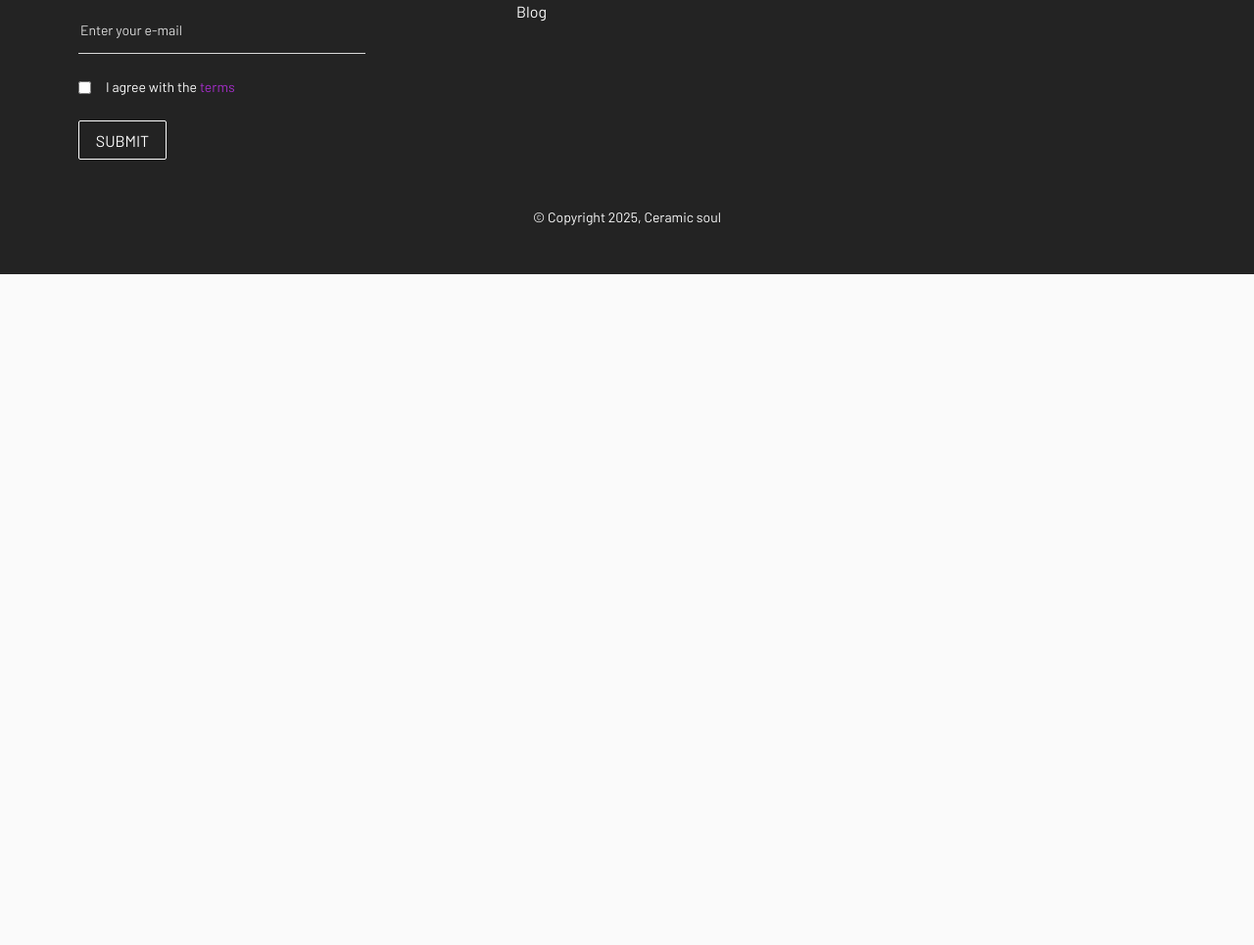
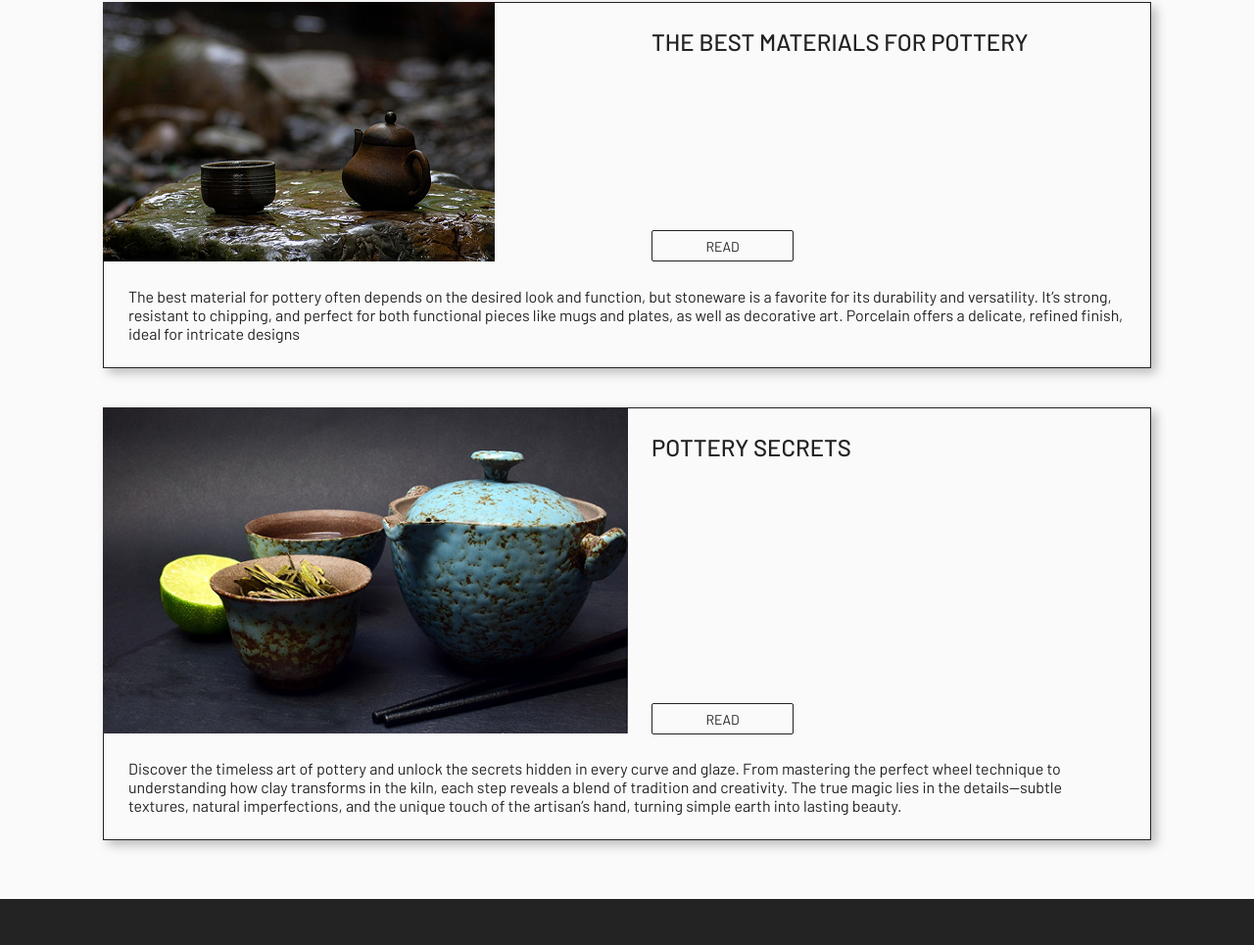
Before and after one commit to Valerii-Hud/ceramic-soul, a website built with Vite: page pages/blog.html in a window 1280 px wide. Shown: the part 822-1787 px from the top of the page at 98% size. Before the commit the page ends 1102 px from the top, so only its background shows below. Built offline with nearby package versions, Linux system fonts and the light colour scheme.

Commit message:
fix: fixed roating

```diff
--- a/pages/blog.html
+++ b/pages/blog.html
@@ -23,7 +23,9 @@
               </div>
               <nav class="header__menu-nav">
                 <ul>
-                  <li><a href="/" class="header__menu-link">Home</a></li>
+                  <li>
+                    <a href="/index.html" class="header__menu-link">Home</a>
+                  </li>
                   <li>
                     <a href="catalog.html" class="header__menu-link">Catalog</a>
                   </li>
@@ -45,21 +47,74 @@
             </div>
             <nav class="header__nav">
               <ul>
-                <li><a href="#" class="header__link">Catalog</a></li>
-                <li><a href="#" class="header__link">Blog</a></li>
-                <li><a href="#" class="header__link">About</a></li>
+                <li><a href="/index.html" class="header__link">Home</a></li>
+                <li><a href="catalog.html" class="header__link">Catalog</a></li>
+                <li><a href="about.html" class="header__link">About</a></li>
               </ul>
             </nav>
           </header>
-          <h1 class="title__h1 blog__title">Our digital notes</h1>
+          <h1 class="title__h2 blog__title">Our digital notes</h1>
           <div class="blog__wrapper">
             <div class="blog__card">
               <div class="blog__data pure-g">
                 <div class="pure-u-1 pure-u-md-1-2">
-                  <img src="../src/img/form/tea.jpg" alt="tea" />
+                  <img
+                    class="blog__img"
+                    src="../src/img/form/tea.jpg"
+                    alt="tea"
+                  />
                 </div>
+                <div class="pure-u-1 pure-u-md-1-2 blog__data-column">
+                  <h3 class="title__h3 blog__title-h3">Pottery secrets</h3>
+                  <button class="btn__read">Read</button>
+                </div>
+              </div>
+              <div class="blog__descr">
+                Discover the timeless art of pottery and unlock the secrets
+                hidden in every curve and glaze. From mastering the perfect
+                wheel technique to understanding how clay transforms in the
+                kiln, each step reveals a blend of tradition and creativity. The
+                true magic lies in the details—subtle textures, natural
+                imperfections, and the unique touch of the artisan’s hand,
+                turning simple earth into lasting beauty.
+              </div>
+            </div>
+            <div class="blog__card">
+              <div class="blog__data pure-g">
                 <div class="pure-u-1 pure-u-md-1-2">
-                  <h3 class="title__h3">Pottery secrets</h3>
+                  <img
+                    class="blog__img"
+                    src="../src/img/works/tea-1.jpg"
+                    alt="tea"
+                  />
+                </div>
+                <div class="pure-u-1 pure-u-md-1-2 blog__data-column">
+                  <h3 class="title__h3 blog__title-h3">
+                    The best materials for pottery
+                  </h3>
+                  <button class="blog__btn btn__read">Read</button>
+                </div>
+              </div>
+              <div class="blog__descr">
+                The best material for pottery often depends on the desired look
+                and function, but stoneware is a favorite for its durability and
+                versatility. It’s strong, resistant to chipping, and perfect for
+                both functional pieces like mugs and plates, as well as
+                decorative art. Porcelain offers a delicate, refined finish,
+                ideal for intricate designs
+              </div>
+            </div>
+            <div class="blog__card">
+              <div class="blog__data pure-g">
+                <div class="pure-u-1 pure-u-md-1-2">
+                  <img
+                    class="blog__img"
+                    src="../src/img/form/tea.jpg"
+                    alt="tea"
+                  />
+                </div>
+                <div class="pure-u-1 pure-u-md-1-2 blog__data-column">
+                  <h3 class="title__h3 blog__title-h3">Pottery secrets</h3>
                   <button class="btn__read">Read</button>
                 </div>
               </div>
--- a/src/sass/base/mixins.scss
+++ b/src/sass/base/mixins.scss
@@ -23,3 +23,14 @@
   background-color: transparent;
   cursor: pointer;
 }
+
+@mixin angle-border {
+  position: absolute;
+  content: "";
+  width: 200px;
+  height: 200px;
+  left: -10px;
+  top: 10px;
+  border-top: 1px solid $dark-color;
+  border-left: 1px solid $dark-color;
+}
--- a/src/sass/blocks/blog.scss
+++ b/src/sass/blocks/blog.scss
@@ -1,5 +1,81 @@
 @use "/src/sass/base/variables.scss" as *;
+@use "/src/sass/base/mixins.scss" as *;
 
 .blog {
   padding-top: 50px;
+  &__title {
+    margin-top: 60px;
+    &-h3 {
+      text-align: left;
+    }
+  }
+  &__wrapper {
+    position: relative;
+    display: flex;
+    flex-wrap: wrap;
+    gap: 40px;
+    margin-top: 60px;
+  }
+  &__card {
+    border: 1px solid $dark-color;
+    background-color: $light-color;
+    box-shadow: 5px 5px 10px 0px rgba(0, 0, 0, 0.25);
+  }
+  &__btn {
+    transform: translateY(-1px);
+  }
+  &__data {
+    &-column {
+      display: flex;
+      flex-direction: column;
+      gap: 25px;
+      padding: 25px 25px 0 25px;
+    }
+  }
+  &__img {
+    max-inline-size: calc(100% + 2px);
+    transform: translateX(-1px) translateY(-1px);
+  }
+  &__descr {
+    margin-top: 25px;
+    padding: 0px 25px 25px 25px;
+    font-size: 16px;
+    font-style: normal;
+    color: $dark-color;
+    font-weight: 400;
+    line-height: normal;
+  }
 }
+
+@media screen and (min-width: 768px) {
+  .blog {
+    &__wrapper {
+      padding: 25px 25px 0 25px;
+    }
+    &__wrapper {
+      margin-top: 15px;
+      &::before {
+        @include angle-border;
+        left: 6px;
+      }
+    }
+    &__data {
+      &-column {
+        gap: 0;
+        justify-content: space-between;
+      }
+    }
+  }
+}
+
+@media screen and (min-width: 768px) {
+  .blog {
+    &__wrapper {
+      &::before {
+        @include angle-border;
+        left: 10px;
+        top: 10px;
+      }
+    }
+  }
+}
--- a/src/sass/blocks/catalog.scss
+++ b/src/sass/blocks/catalog.scss
@@ -1,4 +1,5 @@
 @use "/src/sass/base/variables.scss" as *;
+@use "/src/sass/base/mixins.scss" as *;
 
 .catalog {
   padding-top: 50px;
@@ -68,14 +69,7 @@
       grid-template-columns: repeat(2, 1fr);
     }
     &__content::before {
-      position: absolute;
-      content: "";
-      width: 200px;
-      height: 200px;
-      left: -10px;
-      top: 10px;
-      border-top: 1px solid $dark-color;
-      border-left: 1px solid $dark-color;
+      @include angle-border;
     }
   }
 }
--- a/vite.config.js
+++ b/vite.config.js
@@ -9,8 +9,9 @@ export default defineConfig({
     rollupOptions: {
       input: {
         main: resolve(__dirname, "index.html"),
-        catalog: resolve(__dirname, "/pages/catalog.html"),
-        blog: resolve(__dirname, "/pages/blog.html"),
+        catalog: resolve(__dirname, "pages/catalog.html"),
+        blog: resolve(__dirname, "pages/blog.html"),
+        about: resolve(__dirname, "pages/about.html"),
       },
     },
   },
```
Also changed, not shown: index.html (+12 -6 lines), pages/about.html (added, +11 -0 lines), pages/catalog.html (+12 -6 lines).
